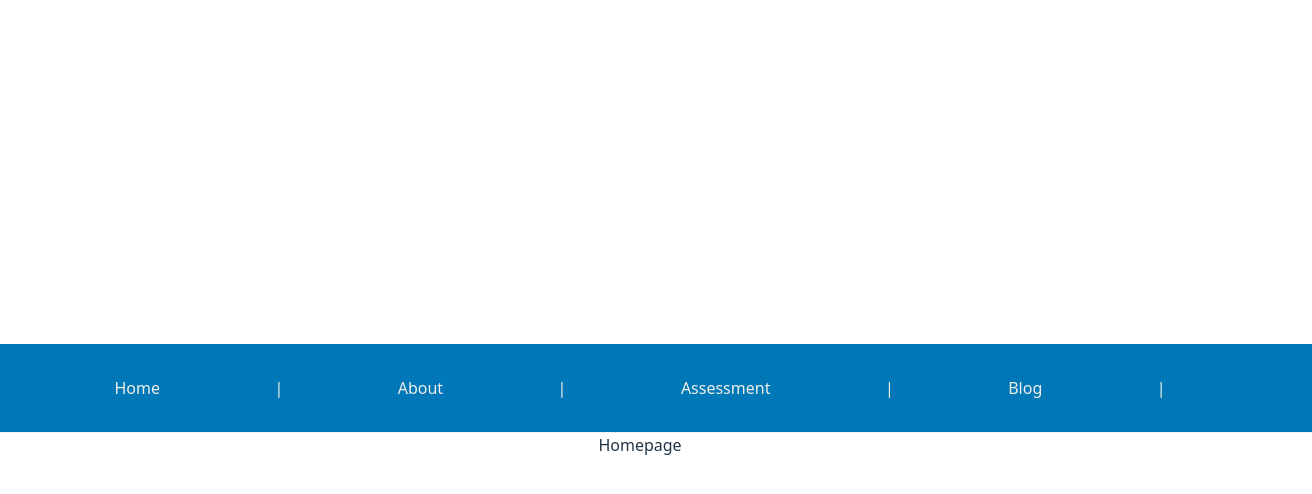
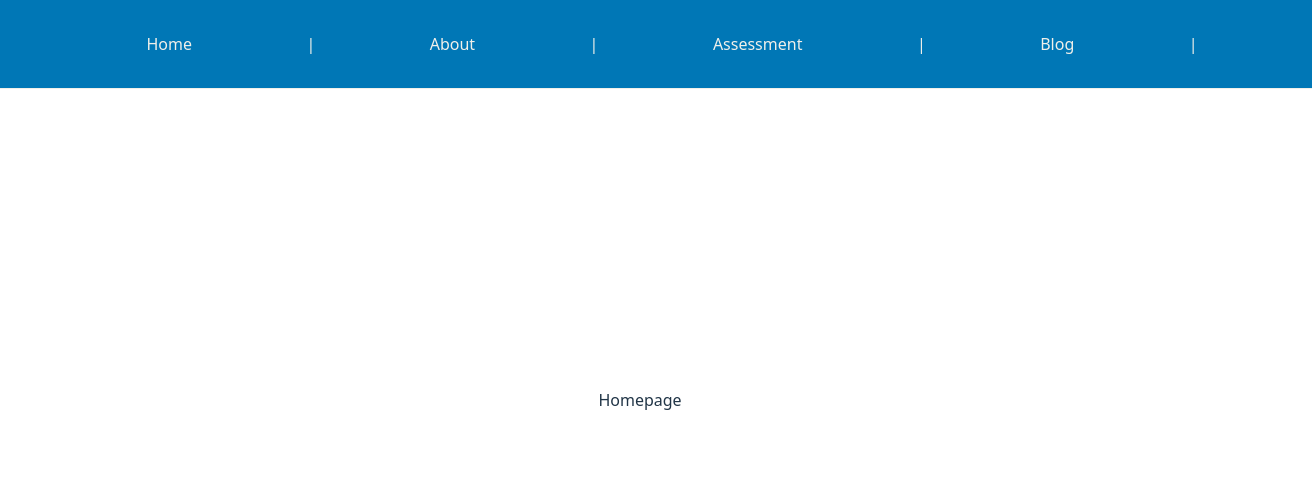
Before and after one commit to stphnrosa/OffCapstoneFrontend, a React (Vite) app: page / in a window 1280 px wide. Shown: the top 494 px of the page, 1312 px wide, since content can reach past the window. Built offline with nearby package versions, Linux system fonts and the light colour scheme.

Commit message:
fixed navbar

```diff
--- a/src/App.jsx
+++ b/src/App.jsx
@@ -4,7 +4,7 @@ import Aboutpage from './pages/Aboutpage/Aboutpage';
 import Blogpage from './pages/Blogpage/Blogpage'
 import Assessmentpage from './pages/AssessmentPage/AssessmentPage'
 import Navbar from './components/Navbar/Navbar'
-import './components/Navbar/Navbar.css'
+
 
 export default function App() {
   return (
@@ -15,7 +15,7 @@ export default function App() {
       <Route path='/' element={<Homepage />} />
       <Route path='/About' element={<Aboutpage />} />
       <Route path='/Blog' element={<Blogpage />} />
-      <Route path='/Assessment' element={<Assessmentpage />} />
+      <Route path='/Assessment' element= {<Assessmentpage />} />
 
     </Routes>
     </>
--- a/src/components/Navbar/Navbar.css
+++ b/src/components/Navbar/Navbar.css
@@ -15,7 +15,7 @@
     display:flex;
     justify-content: space-evenly;
     background-color: #0077b6;
-    position: relative;
+    position: fixed;
     padding: 2rem 2rem;
     border-bottom: 1px solid;
     color: #f0f0ea;
--- a/src/components/Navbar/Navbar.jsx
+++ b/src/components/Navbar/Navbar.jsx
@@ -1,7 +1,7 @@
 //reference: https://buckhouse.medium.com/beginner-react-nav-bar-tutorial-e30035e6c89e
 import React from 'react';
 import { Link } from 'react-router-dom';
-
+import './Navbar.css'
 
 export default function Navbar() {
   return (
```
Also changed, not shown: src/pages/BlogEditpage/BlogEditpage.jsx (added, +7 -0 lines).
